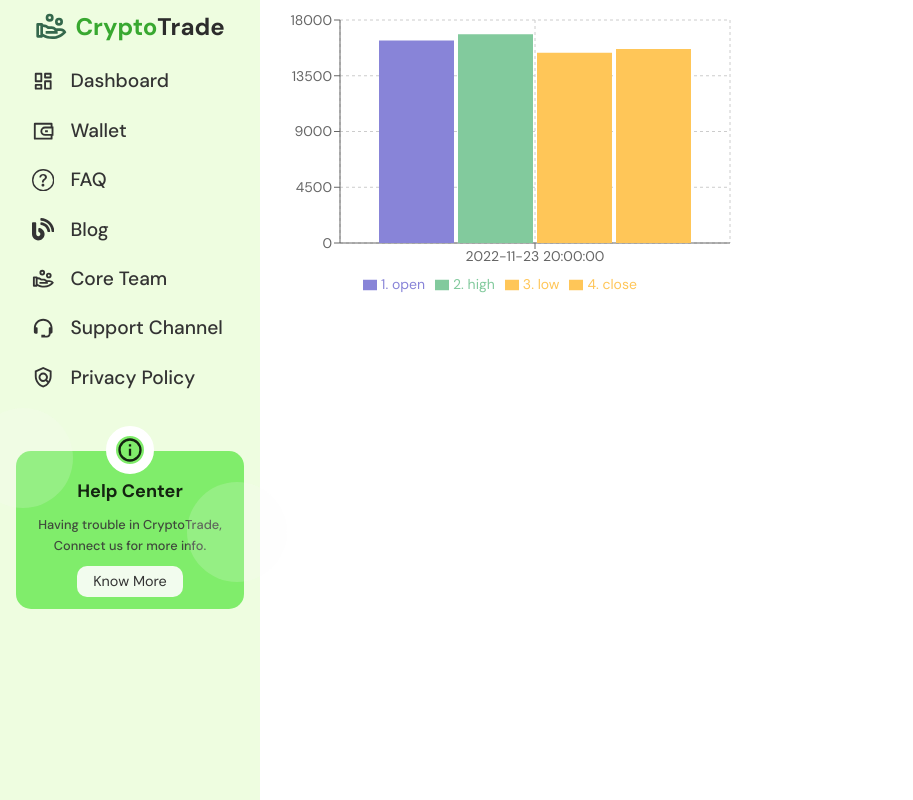
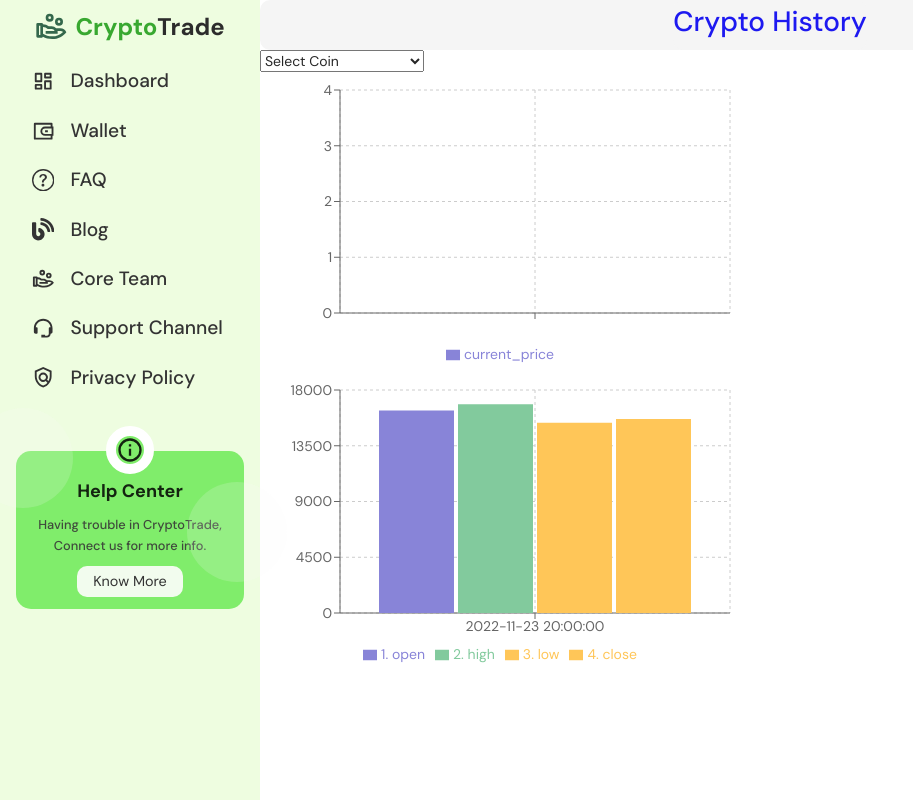
Before and after one commit to MOFIJULHAQUE/Dashboard_Project, a React (Create React App) app: page /historyChart in a window 1280 px wide. Shown: the whole page, without its empty margins (0-913 px from the left). Built offline with nearby package versions, Linux system fonts and the light colour scheme; no server answers; what react-chatbot-kit would draw is missing.

Commit message:
added new file

```diff
--- a/src/components/CryptoHistory/CryptoHistory.jsx
+++ b/src/components/CryptoHistory/CryptoHistory.jsx
@@ -6,7 +6,7 @@ export function CryptoHistory() {
   return (
     <div className="crypto_history_container">
       <div className="chart_history">
-        <NavLink
+        {/* <NavLink
           to="/mainChart"
           id="links"
           className={({ isActive }) =>
@@ -15,7 +15,7 @@ export function CryptoHistory() {
           end
         >
           <h4>Chart</h4>
-        </NavLink>
+        </NavLink> */}
         <NavLink
           to="/investment"
           id="links"
--- a/src/components/ExploreCoins/Crypto.jsx
+++ b/src/components/ExploreCoins/Crypto.jsx
@@ -13,7 +13,7 @@ export function Crypto() {
   useEffect(() => {
     axios
       .get(
-        `https://api.coingecko.com/api/v3/coins/markets?vs_currency=usd&order=market_cap_desc&per_page=20&page=1&sparkline=false`
+        `https://api.coingecko.com/api/v3/coins/markets?vs_currency=usd&order=market_cap_desc&per_page=40&page=1&sparkline=false`
       )
       .then((response) => {
         setCoins([...response.data]);
--- /dev/null
+++ b/src/components/historyHeader/HistoryHeader.css
@@ -0,0 +1,9 @@
+.history-header{
+    width: 100%;
+    height: 50px;
+    border-radius: 10px;
+    background-color: whitesmoke;
+    color: rgb(29, 25, 240);
+    text-align: center;
+
+}
--- /dev/null
+++ b/src/components/historyHeader/HistoryHeader.jsx
@@ -0,0 +1,33 @@
+import React from 'react'
+
+import "./HistoryHeader.css"
+
+export  function  HistoryHeader ()  {
+
+        return (
+            <>
+            <div className='history-header-container'>
+                     <div>
+             <h1 className='history-header'>Crypto History</h1>
+             </div>
+
+            </div>
+            <div className='selectCoin'>
+                        <select  name='selectCoin'>
+                            <option value="bitcoin">Select Coin</option>
+                            <option value="avalanche-2">Avalanche (AVAX)</option>
+                            <option value="binancecoin">Binance (BNB)</option>
+                            <option value="bitcoin">Bitcoin (BTC) </option>
+                            <option value="cardano">Cardano (ADA)</option>
+                            <option value="decentraland">Decentraland (MANA)</option>
+                            <option value="dogecoin">Dogecoin (DOGE)</option>
+                            <option value="ethereum">Ethereum (ETH)</option>
+                            <option value="ripple">Ripple (XRP)</option>
+                            <option value="solana">Solana (SOL)</option>
+                            <option value="tether">Tether (USDT)</option>
+                    </select>
+                    </div>
+            </>
+        )
+
+}
--- /dev/null
+++ b/src/components/histroryChart/HistoryChart.css
@@ -0,0 +1,16 @@
+.history-header-container {
+  display: flex;
+  justify-content: center;
+  width: 100%;
+  height: 50px;
+  background-color: whitesmoke;
+  border-radius: 10px;
+}
+.selectCoin {
+  height: 20px;
+  border-radius: 10px;
+}
+.cryptoHistoryHeader {
+  text-align: center;
+  color: rgb(31, 31, 235);
+}
--- a/src/components/histroryChart/HistoryChart.jsx
+++ b/src/components/histroryChart/HistoryChart.jsx
@@ -1,81 +1,18 @@
-import axios from "axios";
-import React, { useState, useEffect } from "react";
+import React from 'react'
 
-import {
-  BarChart,
-  Bar,
-  XAxis,
-  YAxis,
-  CartesianGrid,
-  Tooltip,
-  Legend,
-} from "recharts";
+import { HistoryHeader } from '../historyHeader/HistoryHeader'
+import { OpenClose } from '../openCloseChart/OpenClose'
+import { TradeHistory } from '../tradehistory/TradeHistory'
 
-export function HistoryChart() {
-  const [historyData, setHistoryData] = useState([
-    {
-    "Time Series (5min)":"2022-11-23 20:00:00",
-    "1. open": "16354",
-    "2. high": "16853",
-    "3. low": "15363",
-    "4. close": "15667"
-    },
-  ]);
+import "./HistoryChart.css"
 
-  useEffect(() => {
-    axios
-      .get(
-        `https://alpha-vantage.p.rapidapi.com/query`,{
-          params: {
-            interval: '5min',
-            function: 'TIME_SERIES_INTRADAY',
-            symbol: 'MSFT',
-            datatype: 'json',
-            output_size: 'compact'
-          },
-   headers: {
-    'X-RapidAPI-Key': '82a76f8ad3mshe05dc70539423d5p18ba88jsndb26b70a6c41',
-    'X-RapidAPI-Host': 'alpha-vantage.p.rapidapi.com'
-   }
-        })
-      .then((response) => {
-        const result = (response.data["Time Series (5min)"]["2022-11-23 20:00:00"])
-        //console.log("result",result)
-         //console.log("Response",response.data["Time Series (5min)"]["2022-11-23 20:00:00"]);
-         setHistoryData([historyData, ...result])
-      });
-  }, []);
-//   useEffect(()=>{
-// console.log("historyData",historyData)
-//   },[historyData])
+export  function HistoryChart() {
+  return (
+    <div>
+       <HistoryHeader/>
+      <TradeHistory/>
+      <OpenClose/>
 
-// {
-//   historyData.map((item)=>{
-//     console.log("item",item)
-//   })
-// }
-
-  return (
-    <BarChart
-      width={500}
-      height={300}
-      data={historyData}
-      margin={{
-        top: 20,
-        right: 30,
-        left: 20,
-        bottom: 5,
-      }}
-    >
-      <CartesianGrid strokeDasharray="3 3" />
-      <XAxis dataKey="Time Series (5min)" />
-      <YAxis />
-      <Tooltip />
-      <Legend />
-      <Bar dataKey="1. open" stackId="a" fill="#8884d8" />
-      <Bar dataKey="2. high" fill="#82ca9d" />
-      <Bar dataKey="3. low" fill="#ffc658" />
-      <Bar dataKey="4. close" fill="#ffc658" />
-    </BarChart>
-  );
+      </div>
+  )
 }
--- a/src/components/mainChart/MainChart.jsx
+++ b/src/components/mainChart/MainChart.jsx
@@ -41,9 +41,11 @@ export function MainChart() {
   const [obj, setObj] = useState([
     {
       symbol: "",
+      last_updated:"",
       current_price: "",
       high_24h: "",
       low_24h: "",
+      ath:""
     },
   ]);
 
@@ -51,7 +53,7 @@ export function MainChart() {
     const MainChartData = async () => {
       await axios
         .get(
-          "https://api.coingecko.com/api/v3/coins/markets?vs_currency=usd&order=market_cap_desc&per_page=20&page=1&sparkline=false"
+          "https://api.coingecko.com/api/v3/coins/markets?vs_currency=usd&order=market_cap_desc&per_page=20&page=1&sparkline=true&price_change_percentage=1h%2C%2024h%2C%207d%2C%2014d%2C%2030d%2C%20200d%2C%201y"
         )
         .then((res) => {
           setObj(res.data)
@@ -84,9 +86,10 @@ export function MainChart() {
           <Line type="monotone" dataKey="current_price" stroke="#0000FF">
             <LabelList content={<CustomizedLabel />} />
           </Line>
+          {/* <Line type="monotone" dataKey="last_updated" stroke="#82ca9d" /> */}
           <Line type="monotone" dataKey="high_24h" stroke="#82ca9d" />
           <Line type="monotone" dataKey="low_24h" stroke="#FF0000" />
-          <Line type="monotone" dataKey="close" stroke="#FF0000" />
+          <Line type="monotone" dataKey="ath" stroke="#00FF00" />
         </LineChart>
       </div>
     </>
--- /dev/null
+++ b/src/components/openCloseChart/OpenClose.jsx
@@ -0,0 +1,81 @@
+import axios from "axios";
+import React, { useState, useEffect } from "react";
+
+import {
+  BarChart,
+  Bar,
+  XAxis,
+  YAxis,
+  CartesianGrid,
+  Tooltip,
+  Legend,
+} from "recharts";
+
+export function OpenClose() {
+  const [historyData, setHistoryData] = useState([
+    {
+    "Time Series (5min)":"2022-11-23 20:00:00",
+    "1. open": "16354",
+    "2. high": "16853",
+    "3. low": "15363",
+    "4. close": "15667"
+    },
+  ]);
+
+  useEffect(() => {
+    axios
+      .get(
+        `https://alpha-vantage.p.rapidapi.com/query`,{
+          params: {
+            interval: '5min',
+            function: 'TIME_SERIES_INTRADAY',
+            symbol: 'MSFT',
+            datatype: 'json',
+            output_size: 'compact'
+          },
+   headers: {
+    'X-RapidAPI-Key': '82a76f8ad3mshe05dc70539423d5p18ba88jsndb26b70a6c41',
+    'X-RapidAPI-Host': 'alpha-vantage.p.rapidapi.com'
+   }
+        })
+      .then((response) => {
+        const result = (response.data["Time Series (5min)"]["2022-11-23 20:00:00"])
+        //console.log("result",result)
+         //console.log("Response",response.data["Time Series (5min)"]["2022-11-23 20:00:00"]);
+         setHistoryData([historyData, ...result])
+      });
+  }, []);
+//   useEffect(()=>{
+// console.log("historyData",historyData)
+//   },[historyData])
+
+// {
+//   historyData.map((item)=>{
+//     console.log("item",item)
+//   })
+// }
+
+  return (
+    <BarChart
+      width={500}
+      height={300}
+      data={historyData}
+      margin={{
+        top: 20,
+        right: 30,
+        left: 20,
+        bottom: 5,
+      }}
+    >
+      <CartesianGrid strokeDasharray="3 3" />
+      <XAxis dataKey="Time Series (5min)" />
+      <YAxis />
+      <Tooltip />
+      <Legend />
+      <Bar dataKey="1. open" stackId="a" fill="#8884d8" />
+      <Bar dataKey="2. high" fill="#82ca9d" />
+      <Bar dataKey="3. low" fill="#ffc658" />
+      <Bar dataKey="4. close" fill="#ffc658" />
+    </BarChart>
+  );
+}
--- /dev/null
+++ b/src/components/tradehistory/TradeHistory.jsx
@@ -0,0 +1,59 @@
+import axios from "axios";
+import React,{useEffect, useState} from "react";
+
+import {
+  BarChart,
+  Bar,
+  XAxis,
+  YAxis,
+  CartesianGrid,
+  Tooltip,
+  Legend
+} from "recharts";
+
+export  function TradeHistory () {
+const [tradeHistoryData, setTradeHistoryData] = useState([
+    {
+        atl_date:"",
+        current_price: ""
+    }
+])
+
+useEffect(()=>{
+    const tradeData = async () =>{
+        await axios.get(`https://api.coingecko.com/api/v3/coins/bitcoin/`)
+        .then((res)=>{
+            //console.log("res",res.data.market_data.current_price)
+            const result = ("res",res.data.market_data.current_price)
+            //console.log("result",result)
+             setTradeHistoryData([res.data])
+        })
+
+    }
+    tradeData()
+},[])
+//console.log("tradeHistoryD",tradeHistoryData)
+
+  return (
+    <BarChart
+      width={500}
+      height={300}
+      data={tradeHistoryData}
+      margin={{
+        top: 20,
+        right: 30,
+        left: 20,
+        bottom: 5
+      }}
+    >
+      <CartesianGrid strokeDasharray="3 3" />
+      <XAxis dataKey="atl_date" />
+      <YAxis />
+      <Tooltip />
+      <Legend />
+      <Bar dataKey="current_price" stackId="a" fill="#8884d8" />
+      {/* <Bar dataKey="amt" stackId="a" fill="#82ca9d" />
+      <Bar dataKey="uv" fill="#ffc658" /> */}
+    </BarChart>
+  );
+}
```
Also changed, not shown: src/components/monthlyChart/MonthlyChart.jsx (+7 -7 lines).
